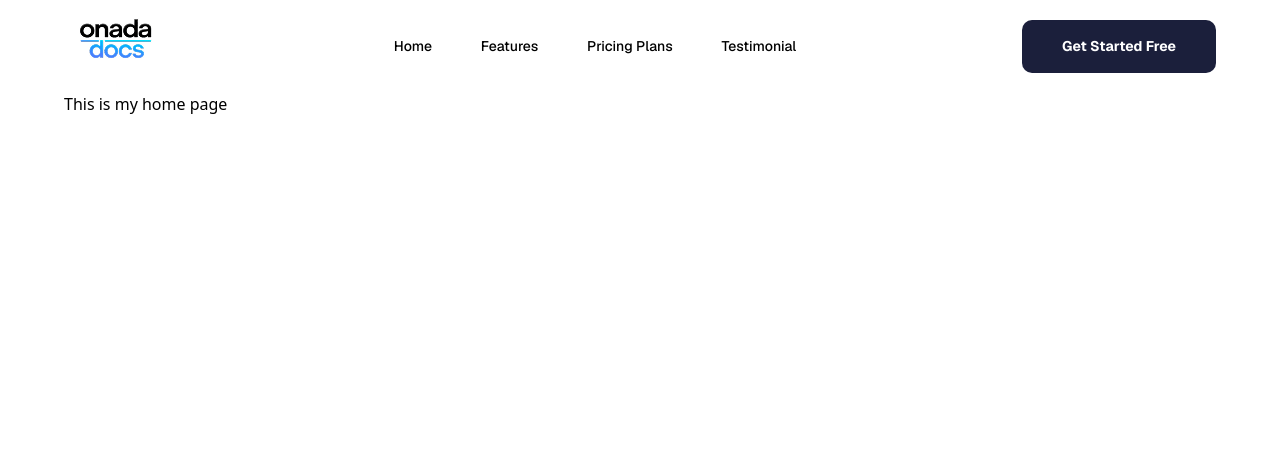
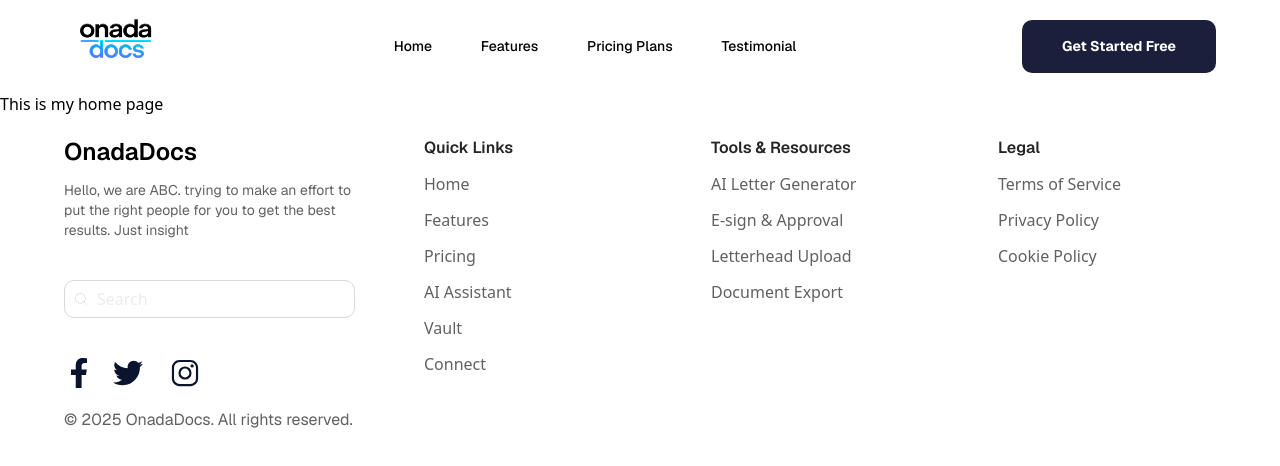
Before and after one commit to Bello2609/Onada-Doc, a Next.js app: page / in a window 1280 px wide. Shown: the top 466 px of the page. Built offline with nearby package versions, Linux system fonts and the light colour scheme.

Commit message:
:sparkles: completed the footer component

```diff
--- a/app/page.tsx
+++ b/app/page.tsx
@@ -1,10 +1,12 @@
 import Navbar from "@/components/Navbar/Navbar";
+import Footer from "@/components/Footer/Footer";
 
 const Home =()=> {
   return (
-    <div className="px-16">
+    <div>
       <Navbar />
       <div>This is my home page</div>
+      <Footer />
     </div>
   )
 }
--- /dev/null
+++ b/components/Footer/Footer.tsx
@@ -0,0 +1,84 @@
+"use client";
+import { IoLogoInstagram } from "react-icons/io5";
+import { FaTwitter } from "react-icons/fa";
+import { FaFacebookF } from "react-icons/fa";
+import { CiSearch } from "react-icons/ci";
+const Footer = ()=>{
+    return(
+        <>
+            <div className="flex flex-col w-[100vw] h-fit md:h-fit sm:h-fit bg-[#fff] justify-evenly py-5">
+                <div className="flex lg:flex-row md:flex-col sm:flex-col min-[500px]:flex-col justify-between md:items-start sm:items-start px-16">
+                    <div>
+                        <h3 className="font-sans font-semibold text-2xl text-[#000]">OnadaDocs</h3>
+                        <p className="w-72 flex-wrap text-[#616161] font-sans text-sm my-3 font-normal">
+                            Hello, we are ABC. trying to make an effort to put the right people
+                            for you to get the best results. Just insight
+                        </p>
+                        <div className="flex border-1 border-[#D9D9D9] my-10 rounded-[10px] w-[291px] h-[38px] text-[#D9D9D9] p-2">
+                            <button><i><CiSearch /></i></button>
+                            <input type="text" className="text-[#D9D9D9] ml-2 outline-0 border-0" name="input" placeholder="Search" />
+                        </div>
+                        <div className="flex justify-between text-[#0A142F] text-3xl w-[144px]">
+                            <a href="https://www.facebook.com/enterprisehubs01?mibextid=ZbWKwL"><FaFacebookF /></a>
+                            <a href="https://www.linkedin.com/company/enterprise-hubs/"><FaTwitter /></a>
+                            <a href="https://www.instagram.com/enterprisehubs?igsh=YzljYTk1ODg3Zg==" className="sm:mx-2"><IoLogoInstagram /></a>
+
+                        </div>
+                    </div>
+                    <div className="flex flex-col">
+                         <h4 className="text-base font-sans text-[#252524] font-semibold">Quick Links</h4>
+                        <p className="flex-wrap w-[218px] text-base text-[#616161] my-3">
+                            Home
+                        </p>
+                        <p className="flex-wrap w-[218px] text-base text-[#616161]">
+                            Features
+                        </p>
+                        <p className="flex-wrap w-[218px] text-base text-[#616161] my-3">
+                            Pricing
+                        </p>
+                        <p className="flex-wrap w-[218px] text-base text-[#616161]">
+                            AI Assistant
+                        </p>
+                        <p className="flex-wrap w-[218px] text-base text-[#616161] my-3">
+                            Vault
+                        </p>
+                        <p className="flex-wrap w-[218px] text-base text-[#616161]">
+                            Connect
+                        </p>
+                    </div>
+                    <div className="flex flex-col">
+                         <h4 className="text-base font-sans text-[#252524] font-semibold">Tools & Resources</h4>
+                        <p className="flex-wrap w-[218px] text-base text-[#616161] my-3">
+                            AI Letter Generator
+                        </p>
+                        <p className="flex-wrap w-[218px] text-base text-[#616161]">
+                            E-sign & Approval
+                        </p>
+                        <p className="flex-wrap w-[218px] text-base text-[#616161] my-3">
+                            Letterhead Upload
+                        </p>
+                        <p className="flex-wrap w-[218px] text-base text-[#616161]">
+                            Document Export
+                        </p>
+                    </div>
+                    <div className="flex flex-col">
+                         <h4 className="text-base font-sans text-[#252524] font-semibold">Legal</h4>
+                        <p className="flex-wrap w-[218px] text-base text-[#616161] my-3">
+                            Terms of Service
+                        </p>
+                        <p className="flex-wrap w-[218px] text-base text-[#616161]">
+                            Privacy Policy
+                        </p>
+                        <p className="flex-wrap w-[218px] text-base text-[#616161] my-3">
+                            Cookie Policy
+                        </p>
+                    </div>
+                </div>
+                <div className="flex flex-col font-sans font-medium text-base px-16">
+                    <p className="text-[#616161] mt-5 text-base font-normal">© 2025 OnadaDocs. All rights reserved.</p>
+                </div>
+            </div>
+        </>
+    );
+}
+export default Footer;
--- a/components/Navbar/Navbar.tsx
+++ b/components/Navbar/Navbar.tsx
@@ -4,7 +4,7 @@ import Link from "next/link";
 const Navbar = ()=>{
     return(
         <>
-            <div className="flex justify-between items-center">
+            <div className="flex justify-between items-center px-16">
                 <Image src="/onada.png" alt="onada docs" width={104} height={104} />
                 <nav className="flex justify-evenly font-sans font-medium text-sm text-[#000] w-[500px]">
                     <Link href="#home">Home</Link>
```
Also changed, not shown: package.json (+5 -4 lines), 1 other file (tests, documents, lock files or other folders).
